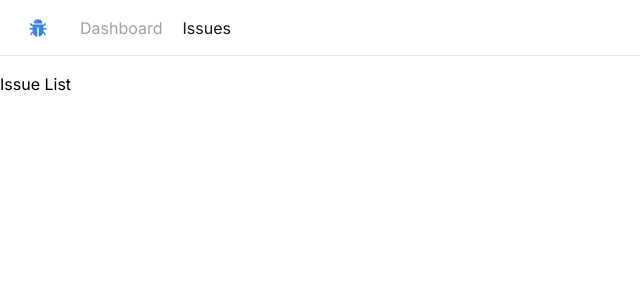
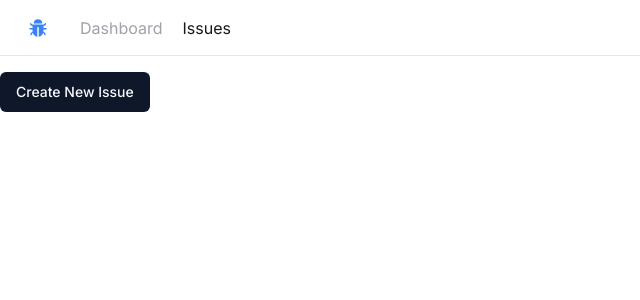
Before and after one commit to alvfaye/next15-issue-tracker, a Next.js app: page /issues in a window 1280 px wide. Shown: the top 300 px of the page, without its empty margins (0-640 px from the left). Built offline with nearby package versions, Linux system fonts and the light colour scheme.

Commit message:
add shadcn ui

```diff
--- a/src/app/globals.css
+++ b/src/app/globals.css
@@ -2,32 +2,68 @@
 @tailwind components;
 @tailwind utilities;
 
-:root {
-  --foreground-rgb: 0, 0, 0;
-  --background-start-rgb: 214, 219, 220;
-  --background-end-rgb: 255, 255, 255;
-}
+@layer base {
+  :root {
+    --background: 0 0% 100%;
+    --foreground: 222.2 84% 4.9%;
+    --card: 0 0% 100%;
+    --card-foreground: 222.2 84% 4.9%;
+    --popover: 0 0% 100%;
+    --popover-foreground: 222.2 84% 4.9%;
+    --primary: 222.2 47.4% 11.2%;
+    --primary-foreground: 210 40% 98%;
+    --secondary: 210 40% 96.1%;
+    --secondary-foreground: 222.2 47.4% 11.2%;
+    --muted: 210 40% 96.1%;
+    --muted-foreground: 215.4 16.3% 46.9%;
+    --accent: 210 40% 96.1%;
+    --accent-foreground: 222.2 47.4% 11.2%;
+    --destructive: 0 84.2% 60.2%;
+    --destructive-foreground: 210 40% 98%;
+    --border: 214.3 31.8% 91.4%;
+    --input: 214.3 31.8% 91.4%;
+    --ring: 222.2 84% 4.9%;
+    --radius: 0.5rem;
+    --chart-1: 12 76% 61%;
+    --chart-2: 173 58% 39%;
+    --chart-3: 197 37% 24%;
+    --chart-4: 43 74% 66%;
+    --chart-5: 27 87% 67%;
+  }
 
-@media (prefers-color-scheme: dark) {
-  :root {
-    --foreground-rgb: 255, 255, 255;
-    --background-start-rgb: 0, 0, 0;
-    --background-end-rgb: 0, 0, 0;
+  .dark {
+    --background: 222.2 84% 4.9%;
+    --foreground: 210 40% 98%;
+    --card: 222.2 84% 4.9%;
+    --card-foreground: 210 40% 98%;
+    --popover: 222.2 84% 4.9%;
+    --popover-foreground: 210 40% 98%;
+    --primary: 210 40% 98%;
+    --primary-foreground: 222.2 47.4% 11.2%;
+    --secondary: 217.2 32.6% 17.5%;
+    --secondary-foreground: 210 40% 98%;
+    --muted: 217.2 32.6% 17.5%;
+    --muted-foreground: 215 20.2% 65.1%;
+    --accent: 217.2 32.6% 17.5%;
+    --accent-foreground: 210 40% 98%;
+    --destructive: 0 62.8% 30.6%;
+    --destructive-foreground: 210 40% 98%;
+    --border: 217.2 32.6% 17.5%;
+    --input: 217.2 32.6% 17.5%;
+    --ring: 212.7 26.8% 83.9%;
+    --chart-1: 220 70% 50%;
+    --chart-2: 160 60% 45%;
+    --chart-3: 30 80% 55%;
+    --chart-4: 280 65% 60%;
+    --chart-5: 340 75% 55%;
   }
 }
 
-body {
-  color: rgb(var(--foreground-rgb));
-  /* background: linear-gradient(
-      to bottom,
-      transparent,
-      rgb(var(--background-end-rgb))
-    )
-    rgb(var(--background-start-rgb)); */
-}
-
-@layer utilities {
-  .text-balance {
-    text-wrap: balance;
+@layer base {
+  * {
+    @apply border-border;
+  }
+  body {
+    @apply bg-background text-foreground;
   }
 }
--- /dev/null
+++ b/src/app/issues/new/page.tsx
@@ -0,0 +1,15 @@
+
+import { Input } from '@/components/ui/input'
+import {Textarea} from '@/components/ui/textarea'
+
+const NewIssuePage = () => {
+  return (
+    <div className="max-w-xl space-y-3">
+      <Input placeholder='Title' />
+      <Textarea placeholder='Description'/>
+            {/* Issue List */}
+    </div>
+  );
+};
+
+export default NewIssuePage;
--- a/src/app/issues/page.tsx
+++ b/src/app/issues/page.tsx
@@ -1,9 +1,12 @@
-const Issue = () => {
+import Link from 'next/link'
+import {Button} from '@/components/ui/button'
+
+const NewIssue = () => {
   return (
-    <div>
-      Issue List
-    </div>
-   );
+    <Button>
+      <Link href="/issues/new">Create New Issue</Link>
+    </Button>
+  );
 }
 
-export default Issue;
+export default NewIssue;
--- /dev/null
+++ b/src/components/ui/button.tsx
@@ -0,0 +1,56 @@
+import * as React from "react"
+import { Slot } from "@radix-ui/react-slot"
+import { cva, type VariantProps } from "class-variance-authority"
+
+import { cn } from "@/lib/utils"
+
+const buttonVariants = cva(
+  "inline-flex items-center justify-center whitespace-nowrap rounded-md text-sm font-medium ring-offset-background transition-colors focus-visible:outline-none focus-visible:ring-2 focus-visible:ring-ring focus-visible:ring-offset-2 disabled:pointer-events-none disabled:opacity-50",
+  {
+    variants: {
+      variant: {
+        default: "bg-primary text-primary-foreground hover:bg-primary/90",
+        destructive:
+          "bg-destructive text-destructive-foreground hover:bg-destructive/90",
+        outline:
+          "border border-input bg-background hover:bg-accent hover:text-accent-foreground",
+        secondary:
+          "bg-secondary text-secondary-foreground hover:bg-secondary/80",
+        ghost: "hover:bg-accent hover:text-accent-foreground",
+        link: "text-primary underline-offset-4 hover:underline",
+      },
+      size: {
+        default: "h-10 px-4 py-2",
+        sm: "h-9 rounded-md px-3",
+        lg: "h-11 rounded-md px-8",
+        icon: "h-10 w-10",
+      },
+    },
+    defaultVariants: {
+      variant: "default",
+      size: "default",
+    },
+  }
+)
+
+export interface ButtonProps
+  extends React.ButtonHTMLAttributes<HTMLButtonElement>,
+    VariantProps<typeof buttonVariants> {
+  asChild?: boolean
+}
+
+const Button = React.forwardRef<HTMLButtonElement, ButtonProps>(
+  ({ className, variant, size, asChild = false, ...props }, ref) => {
+    const Comp = asChild ? Slot : "button"
+    return (
+      <Comp
+        className={cn(buttonVariants({ variant, size, className }))}
+        ref={ref}
+        {...props}
+      />
+    )
+  }
+)
+Button.displayName = "Button"
+
+export { Button, buttonVariants }
--- /dev/null
+++ b/src/components/ui/input.tsx
@@ -0,0 +1,25 @@
+import * as React from "react"
+
+import { cn } from "@/lib/utils"
+
+export interface InputProps
+  extends React.InputHTMLAttributes<HTMLInputElement> {}
+
+const Input = React.forwardRef<HTMLInputElement, InputProps>(
+  ({ className, type, ...props }, ref) => {
+    return (
+      <input
+        type={type}
+        className={cn(
+          "flex h-10 w-full rounded-md border border-input bg-background px-3 py-2 text-sm ring-offset-background file:border-0 file:bg-transparent file:text-sm file:font-medium placeholder:text-muted-foreground focus-visible:outline-none focus-visible:ring-2 focus-visible:ring-ring focus-visible:ring-offset-2 disabled:cursor-not-allowed disabled:opacity-50",
+          className
+        )}
+        ref={ref}
+        {...props}
+      />
+    )
+  }
+)
+Input.displayName = "Input"
+
+export { Input }
--- /dev/null
+++ b/src/components/ui/textarea.tsx
@@ -0,0 +1,24 @@
+import * as React from "react"
+
+import { cn } from "@/lib/utils"
+
+export interface TextareaProps
+  extends React.TextareaHTMLAttributes<HTMLTextAreaElement> {}
+
+const Textarea = React.forwardRef<HTMLTextAreaElement, TextareaProps>(
+  ({ className, ...props }, ref) => {
+    return (
+      <textarea
+        className={cn(
+          "flex min-h-[80px] w-full rounded-md border border-input bg-background px-3 py-2 text-sm ring-offset-background placeholder:text-muted-foreground focus-visible:outline-none focus-visible:ring-2 focus-visible:ring-ring focus-visible:ring-offset-2 disabled:cursor-not-allowed disabled:opacity-50",
+          className
+        )}
+        ref={ref}
+        {...props}
+      />
+    )
+  }
+)
+Textarea.displayName = "Textarea"
+
+export { Textarea }
--- /dev/null
+++ b/src/lib/utils.ts
@@ -0,0 +1,6 @@
+import { type ClassValue, clsx } from "clsx"
+import { twMerge } from "tailwind-merge"
+
+export function cn(...inputs: ClassValue[]) {
+  return twMerge(clsx(inputs))
+}
--- a/tailwind.config.ts
+++ b/tailwind.config.ts
@@ -1,20 +1,80 @@
-import type { Config } from "tailwindcss";
+import type { Config } from "tailwindcss"
 
-const config: Config = {
+const config = {
+  darkMode: ["class"],
   content: [
-    "./src/pages/**/*.{js,ts,jsx,tsx,mdx}",
-    "./src/components/**/*.{js,ts,jsx,tsx,mdx}",
-    "./src/app/**/*.{js,ts,jsx,tsx,mdx}",
-  ],
+    './pages/**/*.{ts,tsx}',
+    './components/**/*.{ts,tsx}',
+    './app/**/*.{ts,tsx}',
+    './src/**/*.{ts,tsx}',
+	],
+  prefix: "",
   theme: {
+    container: {
+      center: true,
+      padding: "2rem",
+      screens: {
+        "2xl": "1400px",
+      },
+    },
     extend: {
-      backgroundImage: {
-        "gradient-radial": "radial-gradient(var(--tw-gradient-stops))",
-        "gradient-conic":
-          "conic-gradient(from 180deg at 50% 50%, var(--tw-gradient-stops))",
+      colors: {
+        border: "hsl(var(--border))",
+        input: "hsl(var(--input))",
+        ring: "hsl(var(--ring))",
+        background: "hsl(var(--background))",
+        foreground: "hsl(var(--foreground))",
+        primary: {
+          DEFAULT: "hsl(var(--primary))",
+          foreground: "hsl(var(--primary-foreground))",
+        },
+        secondary: {
+          DEFAULT: "hsl(var(--secondary))",
+          foreground: "hsl(var(--secondary-foreground))",
+        },
+        destructive: {
+          DEFAULT: "hsl(var(--destructive))",
+          foreground: "hsl(var(--destructive-foreground))",
+        },
+        muted: {
+          DEFAULT: "hsl(var(--muted))",
+          foreground: "hsl(var(--muted-foreground))",
+        },
+        accent: {
+          DEFAULT: "hsl(var(--accent))",
+          foreground: "hsl(var(--accent-foreground))",
+        },
+        popover: {
+          DEFAULT: "hsl(var(--popover))",
+          foreground: "hsl(var(--popover-foreground))",
+        },
+        card: {
+          DEFAULT: "hsl(var(--card))",
+          foreground: "hsl(var(--card-foreground))",
+        },
+      },
+      borderRadius: {
+        lg: "var(--radius)",
+        md: "calc(var(--radius) - 2px)",
+        sm: "calc(var(--radius) - 4px)",
+      },
+      keyframes: {
+        "accordion-down": {
+          from: { height: "0" },
+          to: { height: "var(--radix-accordion-content-height)" },
+        },
+        "accordion-up": {
+          from: { height: "var(--radix-accordion-content-height)" },
+          to: { height: "0" },
+        },
+      },
+      animation: {
+        "accordion-down": "accordion-down 0.2s ease-out",
+        "accordion-up": "accordion-up 0.2s ease-out",
       },
     },
   },
-  plugins: [],
-};
-export default config;
+  plugins: [require("tailwindcss-animate")],
+} satisfies Config
+
+export default config
```
Also changed, not shown: package.json (+9 -4 lines), src/app/layout.tsx (+7 -8 lines), components.json (added), src/auth.ts (added), 1 other file (tests, documents, lock files or other folders).
